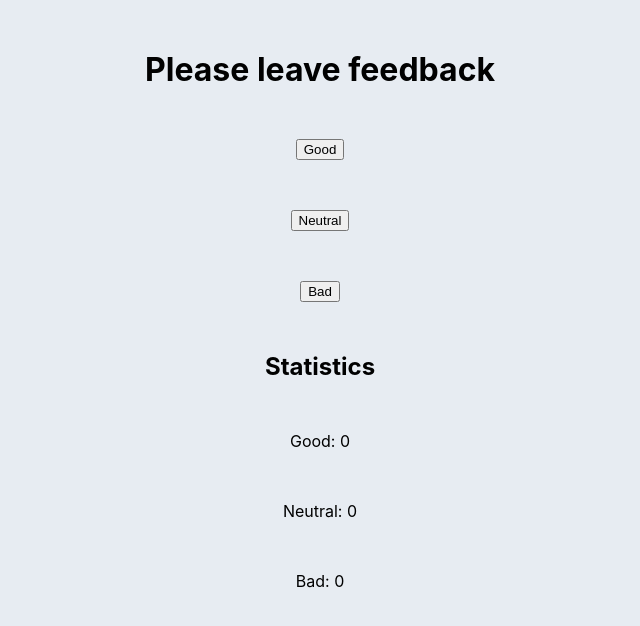
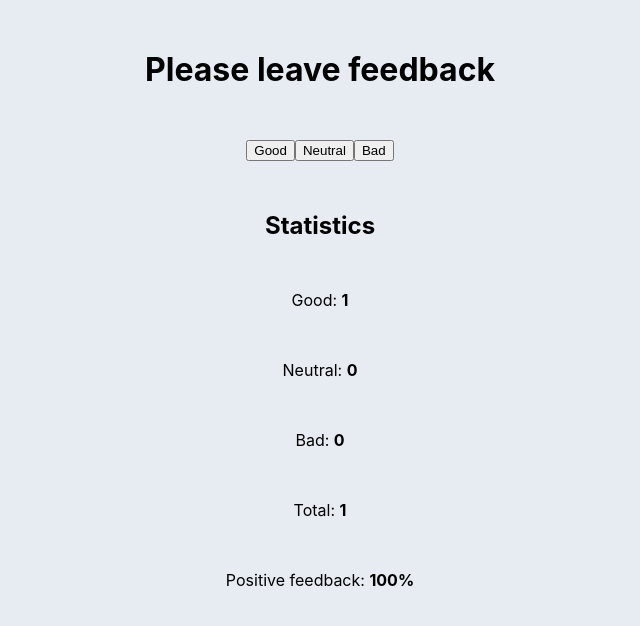
Before and after one commit to brzozanet/goit-react-hw-02-feedback, a React (Create React App) app: page / in a window 1280 px wide. Both pictures are taken after a click on the button "Good". Shown: the top 626 px of the page, without its empty margins (320-960 px from the left). Built offline with nearby package versions, Linux system fonts and the light colour scheme.

Commit message:
Feedback component main features

```diff
--- a/src/components/App.jsx
+++ b/src/components/App.jsx
@@ -3,7 +3,7 @@ import { Feedback } from "./Feedback/Feedback";
 export const App = () => {
   return (
     <div className="container">
-      <Feedback message="Hello World!!" />
+      <Feedback />
     </div>
   );
 };
--- a/src/components/Feedback/Feedback.jsx
+++ b/src/components/Feedback/Feedback.jsx
@@ -7,29 +7,57 @@ export class Feedback extends Component {
     bad: 0,
   };
 
-  handleGood(event) {
-    console.log("Good button was clicked!", event);
-  }
+  handleGood = () => {
+    this.setState({ good: this.state.good + 1 });
+  };
 
-  handleNeutral(event) {
-    console.log("Neutral button was clicked!", event);
-  }
+  handleNeutral = () => {
+    this.setState({ neutral: this.state.neutral + 1 });
+  };
 
-  handleBad(event) {
-    console.log("Bad button was clicked!", event);
-  }
+  handleBad = () => {
+    this.setState({ bad: this.state.bad + 1 });
+  };
+
+  countPositiveFeedbackPercentage = () => {
+    return Math.round(
+      (this.state.good /
+        (this.state.good + this.state.neutral + this.state.bad)) *
+        100
+    );
+  };
 
   render() {
     return (
       <>
         <h1>Please leave feedback</h1>
-        <button onClick={this.handleGood}>Good</button>
-        <button onClick={this.handleNeutral}>Neutral</button>
-        <button onClick={this.handleBad}>Bad</button>
+        <div>
+          <button onClick={this.handleGood}>Good</button>
+          <button onClick={this.handleNeutral}>Neutral</button>
+          <button onClick={this.handleBad}>Bad</button>
+        </div>
         <h2>Statistics</h2>
-        <p>Good: {this.state.good}</p>
-        <p>Neutral: {this.state.neutral}</p>
-        <p>Bad: {this.state.bad}</p>
+        <p>
+          Good: <strong>{this.state.good}</strong>
+        </p>
+        <p>
+          Neutral: <strong>{this.state.neutral}</strong>
+        </p>
+        <p>
+          Bad: <strong>{this.state.bad}</strong>
+        </p>
+        <p>
+          Total:{" "}
+          <strong>
+            {this.state.good + this.state.neutral + this.state.bad}
+          </strong>
+        </p>
+        {isNaN(this.countPositiveFeedbackPercentage()) ? null : (
+          <p>
+            Positive feedback:{" "}
+            <strong>{this.countPositiveFeedbackPercentage()}%</strong>
+          </p>
+        )}
       </>
     );
   }
```
